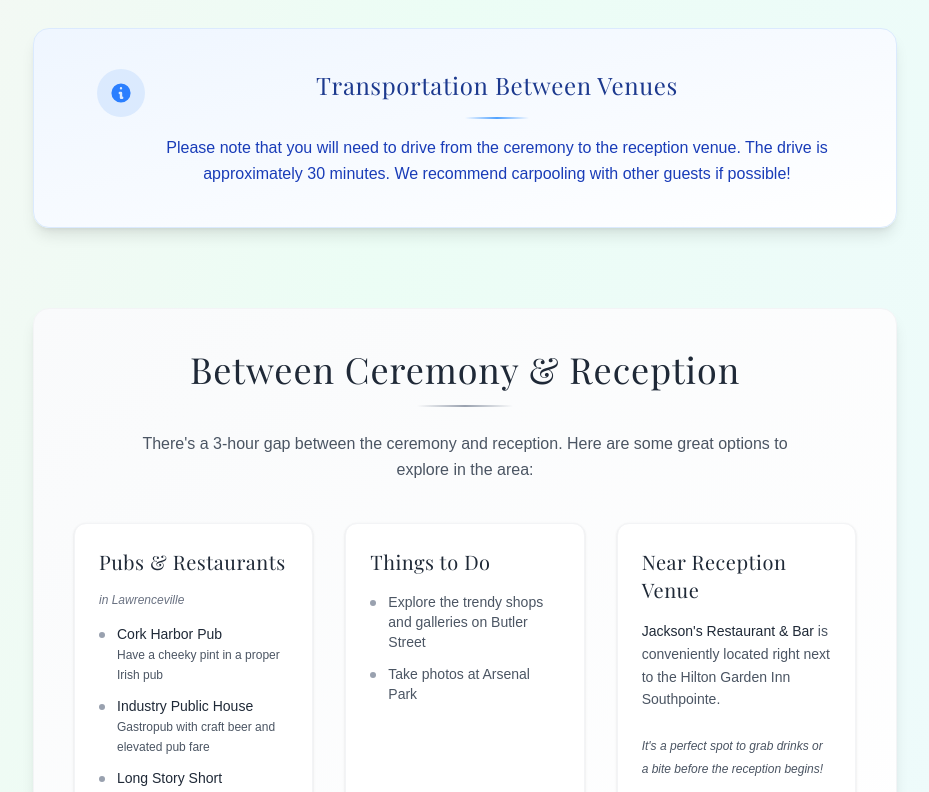
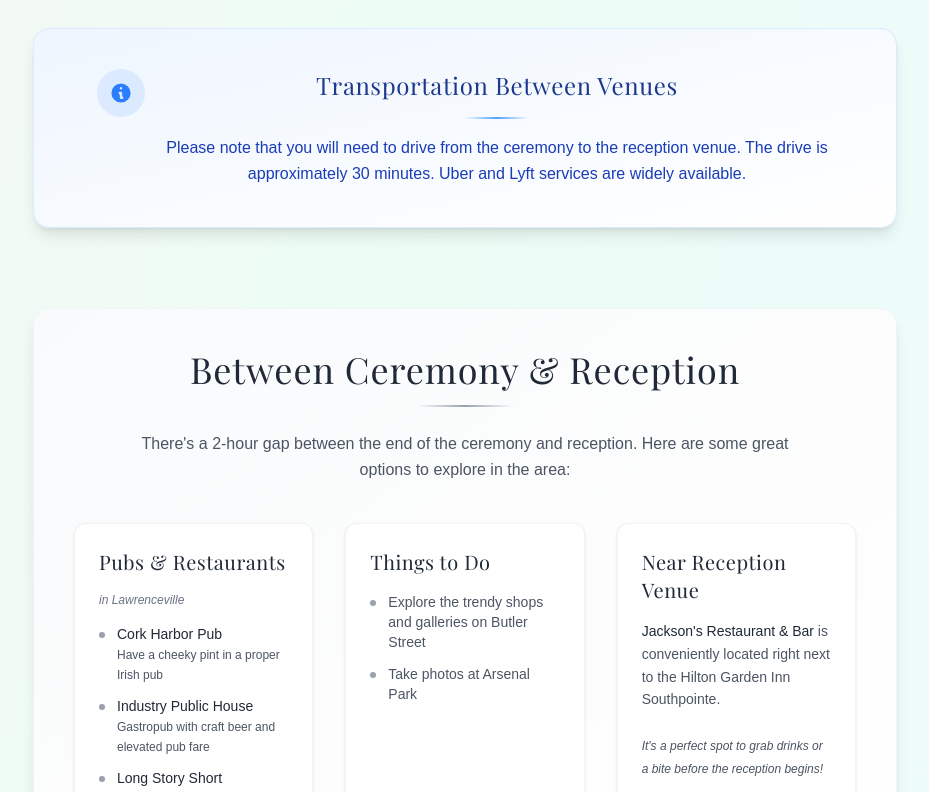
Before and after one commit to rarzenti/rmarzentiwedding, a Next.js app: page /details in a window 1280 px wide. Shown: the part 2140-2932 px from the top of the page, without its empty margins (175-1104 px from the left). Built offline with nearby package versions, Linux system fonts and the light colour scheme; no server answers; a web font is replaced by a local one.

Commit message:
minor corrections

```diff
--- a/src/app/details/page.tsx
+++ b/src/app/details/page.tsx
@@ -132,7 +132,7 @@ export default function DetailsPage() {
               <div className="w-16 h-0.5 bg-gradient-to-r from-transparent via-blue-400 to-transparent mx-auto mb-4"></div>
               <p className="text-blue-800 font-light leading-relaxed max-w-2xl">
                 Please note that you will need to drive from the ceremony to the reception venue.
-                The drive is approximately 30 minutes. We recommend carpooling with other guests if possible!
+                The drive is approximately 30 minutes. Uber and Lyft services are widely available.
               </p>
             </div>
           </div>
@@ -146,7 +146,7 @@ export default function DetailsPage() {
             <h2 className="font-playfair text-4xl font-light text-gray-800 mb-4 tracking-wide">Between Ceremony & Reception</h2>
             <div className="w-24 h-0.5 bg-gradient-to-r from-transparent via-gray-400 to-transparent mx-auto mb-6"></div>
             <p className="text-gray-600 font-light leading-relaxed max-w-2xl mx-auto">
-              There&apos;s a 3-hour gap between the ceremony and reception. Here are some great options to explore in the area:
+              There&apos;s a 2-hour gap between the end of the ceremony and reception. Here are some great options to explore in the area:
             </p>
           </div>
 
@@ -221,7 +221,7 @@ export default function DetailsPage() {
         <div className="bg-gradient-to-br from-gray-50 to-white p-8 rounded-2xl shadow-lg border border-gray-100">
           <div className="bg-gray-100 rounded-xl overflow-hidden mb-8" style={{ height: '500px' }}>
             <iframe
-              src="https://www.google.com/maps/embed?pb=!1m28!1m12!1m3!1d98467.67901766938!2d-80.35449435820312!3d40.383671800000004!2m3!1f0!2f0!3f0!3m2!1i1024!2i768!4f13.1!4m13!3e0!4m5!1s0x8834f20c32b85095%3A0x7c2f6df1bdbb5f2a!2s225%2037th%20St%2C%20Pittsburgh%2C%20PA%2015201!3m2!1d40.465939999999996!2d-79.96113!4m5!1s0x8834c7d8e1a5e40b%3A0x4e5b9c7e8f9a0b1c!2s1000%20Corporate%20Dr%2C%20Canonsburg%2C%20PA%2015317!3m2!1d40.282838!2d-80.171637!5e0!3m2!1sen!2sus!4v1699999999999!5m2!1sen!2sus"
+              src="https://www.google.com/maps/embed?pb=!1m28!1m12!1m3!1d50000!2d-80.0668!3d40.3746!2m3!1f0!2f0!3f0!3m2!1i1024!2i768!4f13.1!4m13!3e0!4m5!1s0x8834f20c32b85095%3A0x7c2f6df1bdbb5f2a!2s225%2037th%20St%2C%20Pittsburgh%2C%20PA%2015201%2C%20USA!3m2!1d40.4659399!2d-79.96113!4m5!1s0x8834c7d8e1a5e40b%3A0x4e5b9c7e8f9a0b1c!2s1000%20Corporate%20Dr%2C%20Canonsburg%2C%20PA%2015317%2C%20USA!3m2!1d40.282838!2d-80.171637!5e0!3m2!1sen!2sus!4v1703000000000!5m2!1sen!2sus"
               width="100%"
               height="100%"
               style={{ border: 0 }}
```
